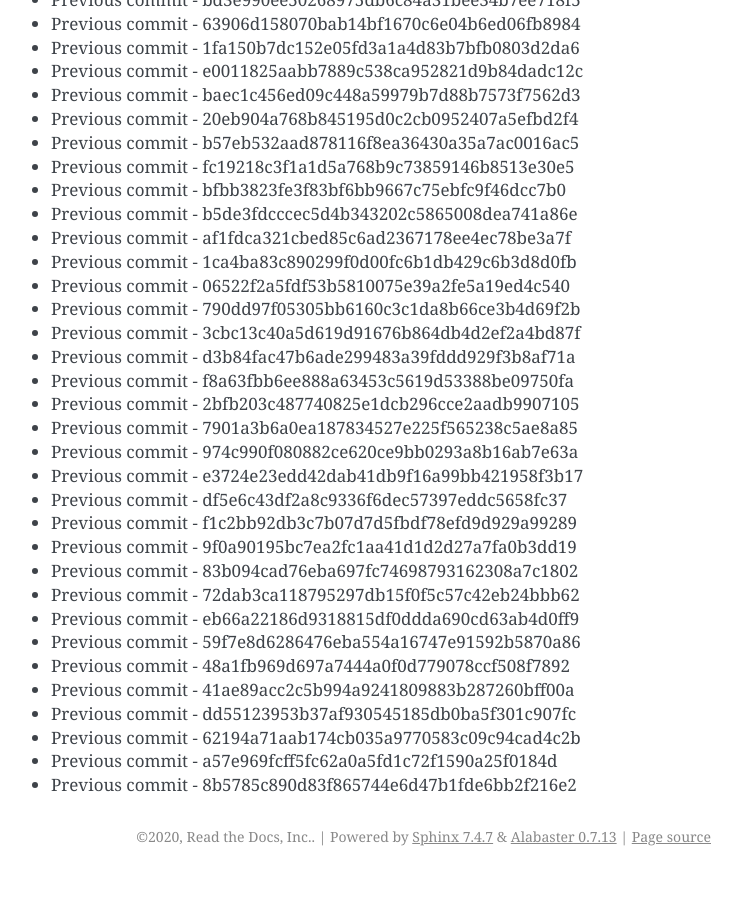
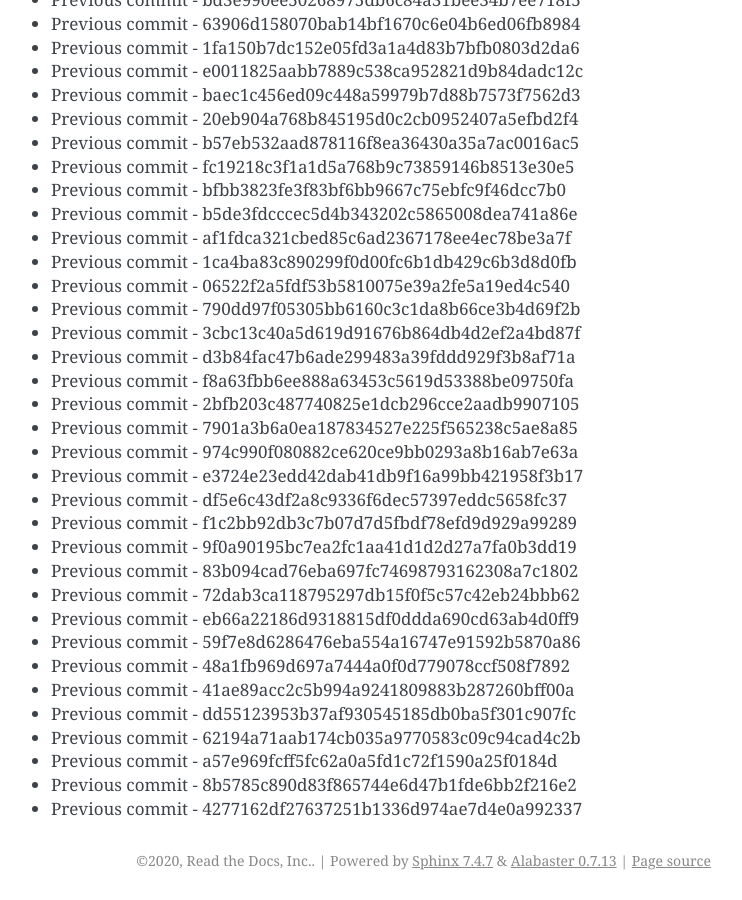
Before and after one commit to readthedocs/rtd-git-stresstest, a Sphinx documentation site: the page built from docs/updates.rst, in a window 1280 px wide and 900 px high, scrolled down 69143 px. Shown: the whole window, without its empty margins (399-1141 px from the left). Built offline with Sphinx 7.4.7, drawn with Linux system fonts in a browser that asks for light colours; before the commit the page ends 70019 px from its top, so only the background shows below that.

Commit message:
Generating commit from previous: 4277162df27637251b1336d974ae7d4e0a992337

```diff
--- a/docs/updates.rst
+++ b/docs/updates.rst
@@ -2937,3 +2937,4 @@ It can be tested for any performance characteristics.
 * Previous commit - 62194a71aab174cb035a9770583c09c94cad4c2b
 * Previous commit - a57e969fcff5fc62a0a5fd1c72f1590a25f0184d
 * Previous commit - 8b5785c890d83f865744e6d47b1fde6bb2f216e2
+* Previous commit - 4277162df27637251b1336d974ae7d4e0a992337
```
